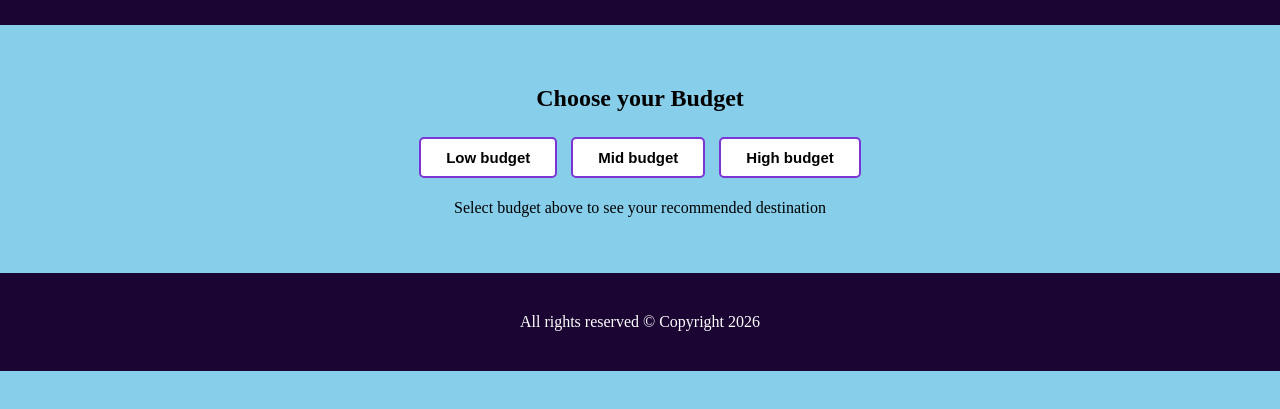
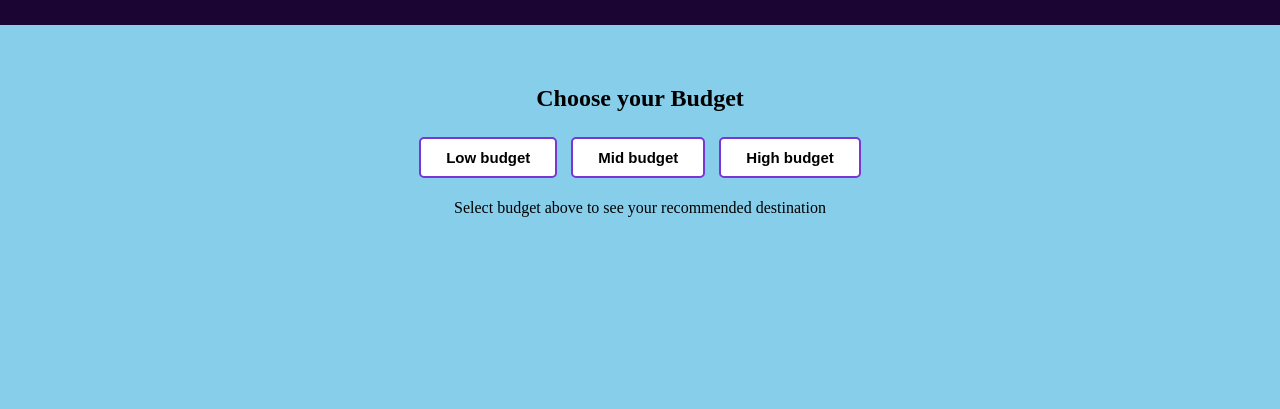
Before and after one commit to danking07/DreamDestinations, a plain HTML site: page destinations.html in a window 1280 px wide. Shown: the part 173-582 px from the top of the page. Drawn offline with Linux system fonts and the light colour scheme.

Commit message:
Remove footer from the destinations html file for better visual appeal

```diff
--- a/destinations.html
+++ b/destinations.html
@@ -122,11 +122,6 @@
     </div>
     </main>
 
-    <footer class="footer">
-    All rights reserved
-    © Copyright 2026
-</footer>
-
 
     <script src="style.js"></script>
 </body>
```
